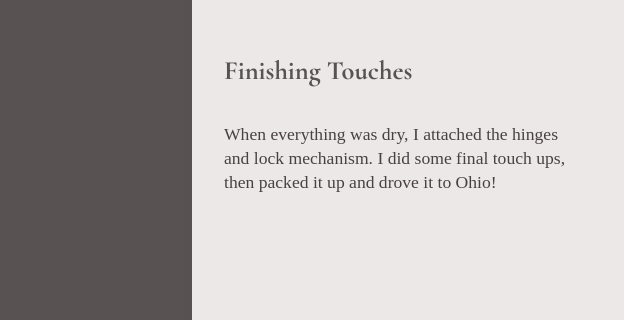
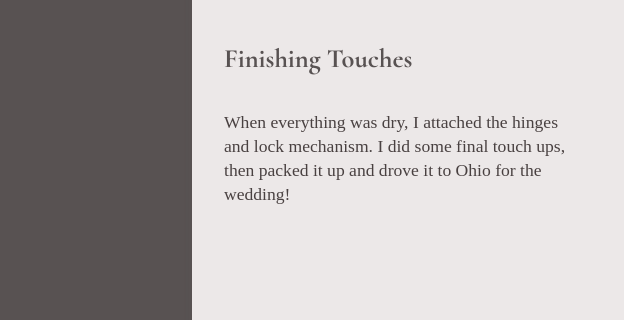
Before and after one commit to Aminomina/Design-Portfolio, a plain HTML site: page subjects/personal/project-pages/mt-chest.html in a window 1280 px wide. Shown: the part 6284-6604 px from the top of the page, 0-624 px from the left. Drawn offline with nearby package versions, Linux system fonts and the light colour scheme; grey boxes are pictures that could not be loaded.

Commit message:
edited mt-chest

```diff
--- a/subjects/personal/project-pages/mt-chest.html
+++ b/subjects/personal/project-pages/mt-chest.html
@@ -361,7 +361,7 @@
                 <p>
                   When everything was dry, I attached the hinges and lock
                   mechanism. I did some final touch ups, then packed it up and
-                  drove it to Ohio!
+                  drove it to Ohio for the wedding!
                 </p>
               </article>
             </div>
```
